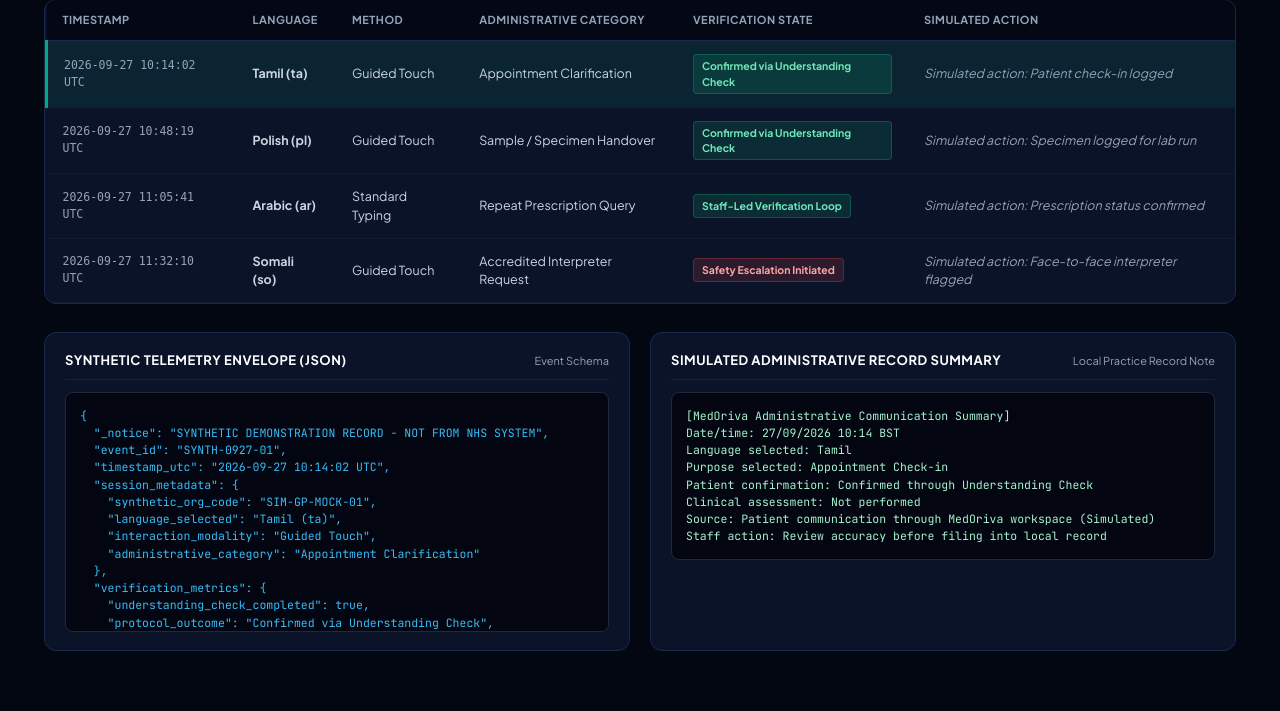
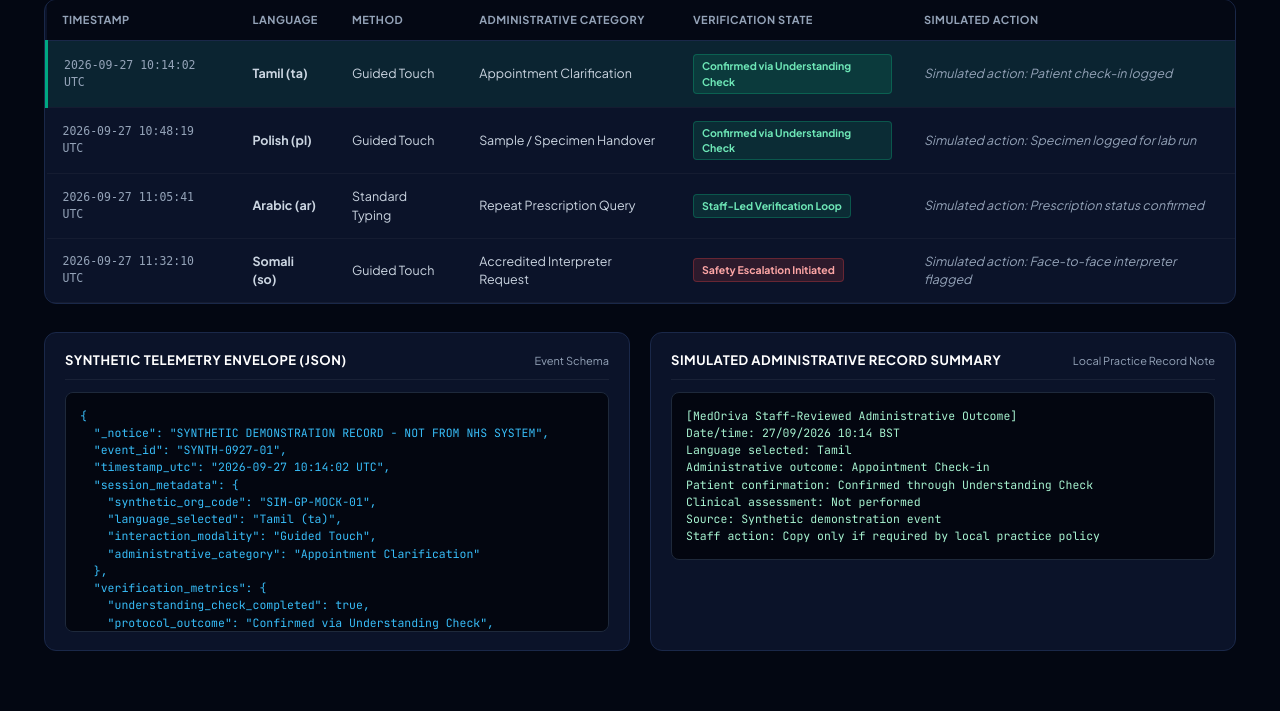
Before and after one commit to sanjaysweet777-maker/MedOrivaAI, a Flask app: template templates/metadata_explorer.html in a window 1280 px wide. Shown: the part 692-1403 px from the top of the page. Run offline with Flask 3, Linux system fonts and the light colour scheme; the template is opened without the code that fills it, so the values that code supplies are empty.

Commit message:
Align templates/metadata_explorer.html with bounded care-navigation scope

```diff
--- a/templates/metadata_explorer.html
+++ b/templates/metadata_explorer.html
@@ -377,7 +377,7 @@ let SYNTHETIC_RECORDS = [
     verification: "Confirmed via Understanding Check",
     status_code: "status-confirmed",
     simulated_action: "Simulated action: Patient check-in logged",
-    summary: "[MedOriva Administrative Communication Summary]\nDate/time: 27/09/2026 10:14 BST\nLanguage selected: Tamil\nPurpose selected: Appointment Check-in\nPatient confirmation: Confirmed through Understanding Check\nClinical assessment: Not performed\nSource: Patient communication through MedOriva workspace (Simulated)\nStaff action: Review accuracy before filing into local record"
+    summary: "[MedOriva Staff-Reviewed Administrative Outcome]\nDate/time: 27/09/2026 10:14 BST\nLanguage selected: Tamil\nAdministrative outcome: Appointment Check-in\nPatient confirmation: Confirmed through Understanding Check\nClinical assessment: Not performed\nSource: Synthetic demonstration event\nStaff action: Copy only if required by local practice policy"
   },
   {
     event_id: "SYNTH-0927-02",
@@ -388,7 +388,7 @@ let SYNTHETIC_RECORDS = [
     verification: "Confirmed via Understanding Check",
     status_code: "status-confirmed",
     simulated_action: "Simulated action: Specimen logged for lab run",
-    summary: "[MedOriva Administrative Communication Summary]\nDate/time: 27/09/2026 10:48 BST\nLanguage selected: Polish\nPurpose selected: Sample or document handover\nPatient confirmation: Confirmed through Understanding Check\nClinical assessment: Not performed\nSource: Patient communication through MedOriva workspace (Simulated)\nStaff action: Review accuracy before filing into local record"
+    summary: "[MedOriva Staff-Reviewed Administrative Outcome]\nDate/time: 27/09/2026 10:48 BST\nLanguage selected: Polish\nAdministrative outcome: Sample or document handover\nPatient confirmation: Confirmed through Understanding Check\nClinical assessment: Not performed\nSource: Synthetic demonstration event\nStaff action: Copy only if required by local practice policy"
   },
   {
     event_id: "SYNTH-0927-03",
@@ -399,7 +399,7 @@ let SYNTHETIC_RECORDS = [
     verification: "Staff-Led Verification Loop",
     status_code: "status-confirmed",
     simulated_action: "Simulated action: Prescription status confirmed",
-    summary: "[MedOriva Administrative Communication Summary]\nDate/time: 27/09/2026 11:05 BST\nLanguage selected: Arabic\nPurpose selected: Prescription query or collection\nPatient confirmation: Confirmed through Understanding Check\nClinical assessment: Not performed\nSource: Patient communication through MedOriva workspace (Simulated)\nStaff action: Review accuracy before filing into local record"
+    summary: "[MedOriva Staff-Reviewed Administrative Outcome]\nDate/time: 27/09/2026 11:05 BST\nLanguage selected: Arabic\nAdministrative outcome: Prescription query or collection\nPatient confirmation: Confirmed through Understanding Check\nClinical assessment: Not performed\nSource: Synthetic demonstration event\nStaff action: Copy only if required by local practice policy"
   },
   {
     event_id: "SYNTH-0927-04",
@@ -410,7 +410,7 @@ let SYNTHETIC_RECORDS = [
     verification: "Safety Escalation Initiated",
     status_code: "status-esc",
     simulated_action: "Simulated action: Face-to-face interpreter flagged",
-    summary: "[MedOriva Administrative Communication Summary]\nDate/time: 27/09/2026 11:32 BST\nLanguage selected: Somali\nPurpose selected: Professional interpreter requested\nPatient confirmation: Confirmed through Understanding Check\nClinical assessment: Not performed (Interpreter required for consultation)\nSource: Patient communication through MedOriva workspace (Simulated)\nStaff action: Escalate to practice telephone/face-to-face translation service"
+    summary: "[MedOriva Staff-Reviewed Administrative Outcome]\nDate/time: 27/09/2026 11:32 BST\nLanguage selected: Somali\nAdministrative outcome: Professional interpreter requested\nPatient confirmation: Confirmed through Understanding Check\nClinical assessment: Not performed\nSource: Synthetic demonstration event\nStaff action: Escalate to the practice's qualified-interpreter pathway"
   }
 ];
 
@@ -495,7 +495,7 @@ function simulateNewEvent() {
     verification: "Confirmed via Understanding Check",
     status_code: "status-confirmed",
     simulated_action: "Simulated action: Reception guidance presented",
-    summary: `[MedOriva Administrative Communication Summary]\nDate/time: ${pad(now.getUTCDate())}/${pad(now.getUTCMonth()+1)}/${now.getUTCFullYear()} ${pad(now.getUTCHours())}:${pad(now.getUTCMinutes())} BST\nLanguage selected: ${pick.name.split(' ')[0]}\nPurpose selected: ${pick.cat}\nPatient confirmation: Confirmed through Understanding Check\nClinical assessment: Not performed\nSource: Patient communication through MedOriva workspace (Simulated)\nStaff action: Review accuracy before filing into local record`
+    summary: `[MedOriva Staff-Reviewed Administrative Outcome]\nDate/time: ${pad(now.getUTCDate())}/${pad(now.getUTCMonth()+1)}/${now.getUTCFullYear()} ${pad(now.getUTCHours())}:${pad(now.getUTCMinutes())} BST\nLanguage selected: ${pick.name.split(' ')[0]}\nAdministrative outcome: ${pick.cat}\nPatient confirmation: Confirmed through Understanding Check\nClinical assessment: Not performed\nSource: Synthetic demonstration event\nStaff action: Copy only if required by local practice policy`
   });
 
   selectedIndex = 0;
```
